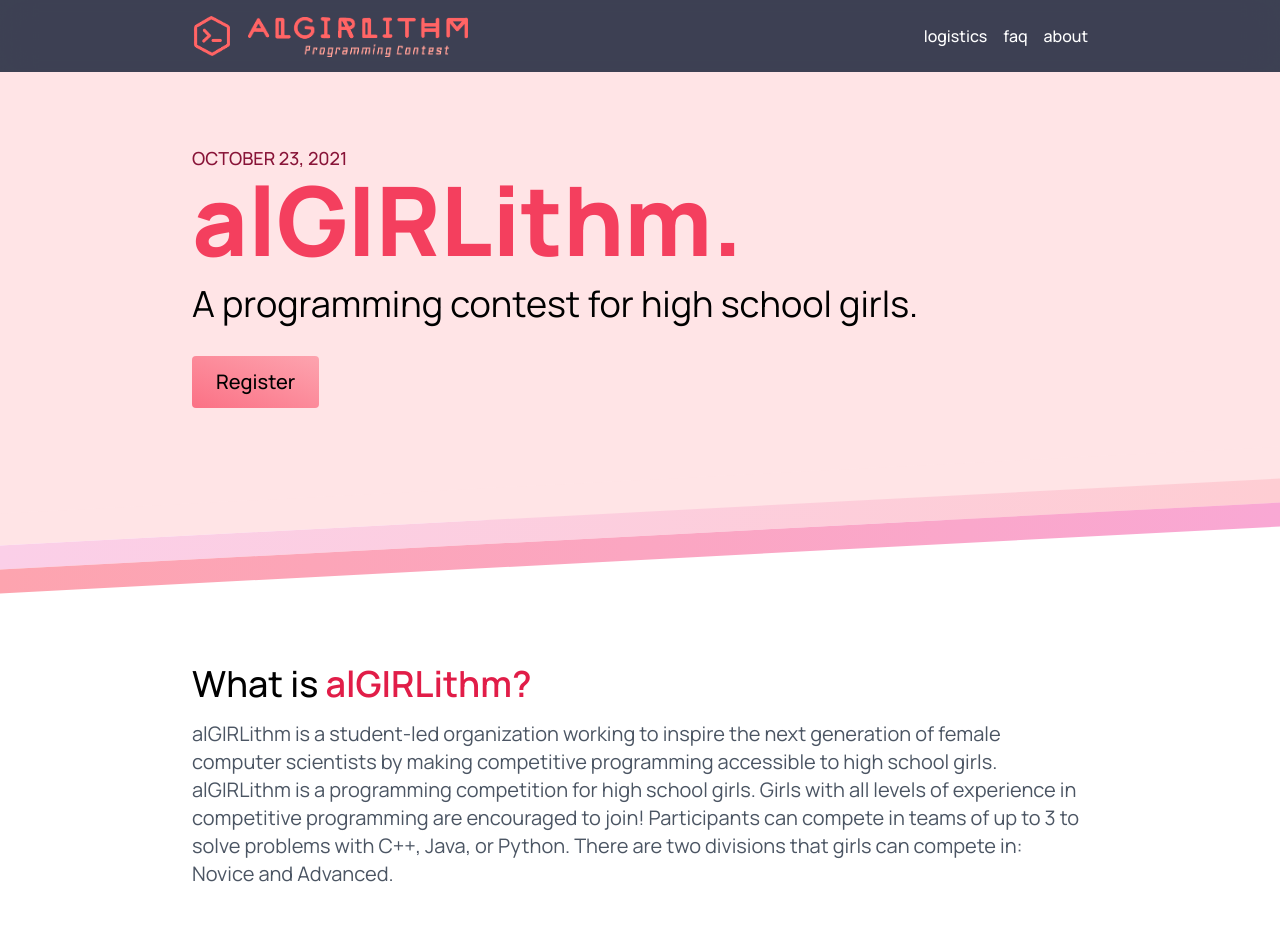
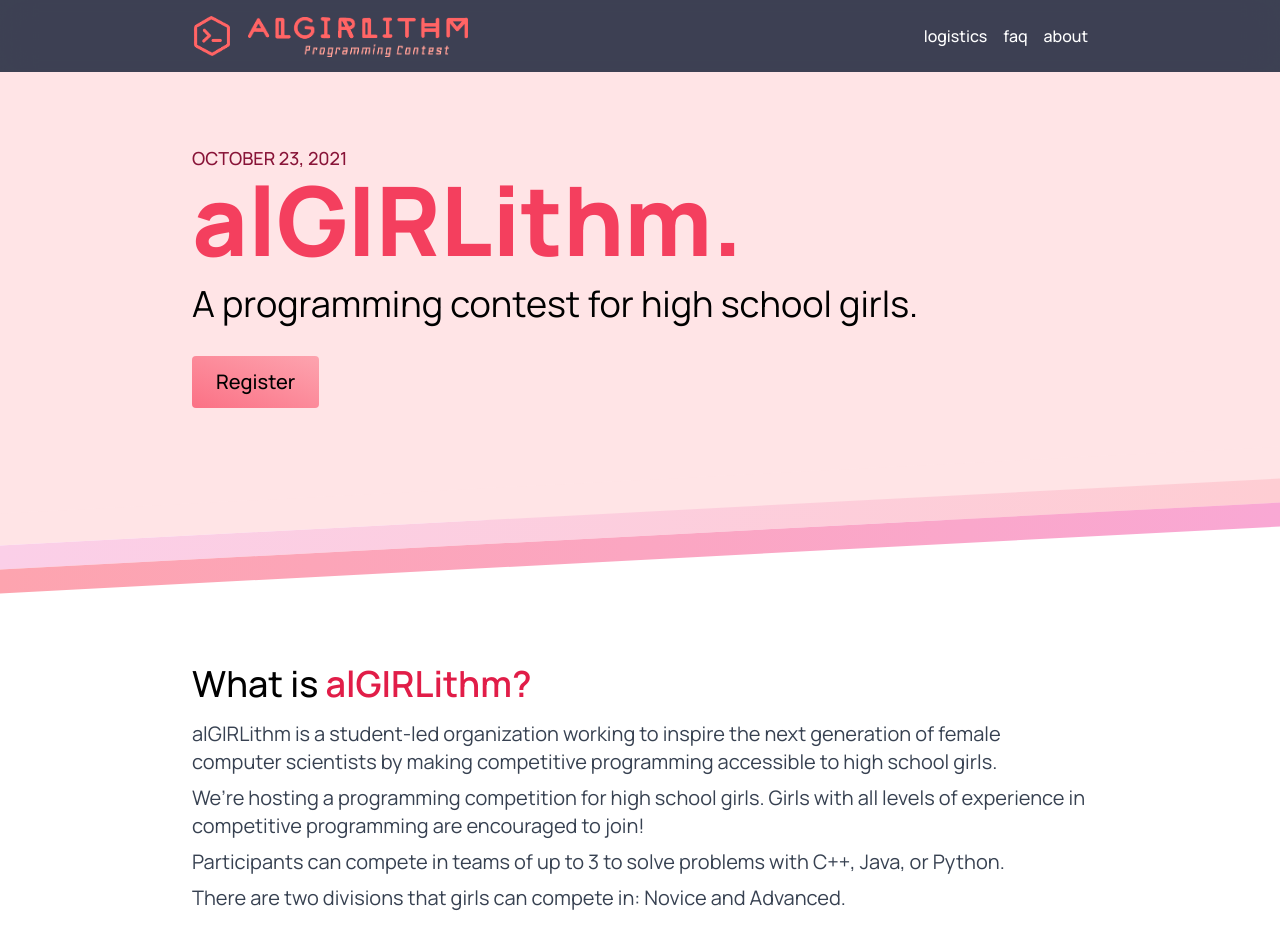
Before and after one commit to maggie-j-liu/algirlithm, a Next.js app: page / in a window 1280 px wide. Shown: the top 952 px of the page. Built offline with nearby package versions, Linux system fonts and the light colour scheme.

Commit message:
add rules + small changes

```diff
--- a/components/Section.jsx
+++ b/components/Section.jsx
@@ -1,6 +1,6 @@
 const Section = ({ children }) => {
   return (
-    <section className={"py-12 px-8 sm:px-20 md:px-24"}>
+    <section className={"py-8 px-8 sm:px-20 md:px-24"}>
       <div className={"max-w-4xl w-full mx-auto"}>{children}</div>
     </section>
   );
--- a/pages/index.jsx
+++ b/pages/index.jsx
@@ -58,16 +58,26 @@ const Home = () => {
                   alGIRLithm?
                 </span>
               </h2>
-              <p className={"text-lg sm:text-xl leading-relaxed text-gray-600"}>
-                alGIRLithm is a student-led organization working to inspire the
-                next generation of female computer scientists by making
-                competitive programming accessible to high school girls.
-                alGIRLithm is a programming competition for high school girls.
-                Girls with all levels of experience in competitive programming
-                are encouraged to join! Participants can compete in teams of up
-                to 3 to solve problems with C++, Java, or Python. There are two
-                divisions that girls can compete in: Novice and Advanced.
-              </p>
+              <div className="space-y-2 text-gray-700 text-lg sm:text-xl">
+                <p>
+                  alGIRLithm is a student-led organization working to inspire
+                  the next generation of female computer scientists by making
+                  competitive programming accessible to high school girls.
+                </p>
+                <p>
+                  We’re hosting a programming competition for high school girls.
+                  Girls with all levels of experience in competitive programming
+                  are encouraged to join!{" "}
+                </p>
+                <p>
+                  Participants can compete in teams of up to 3 to solve problems
+                  with C++, Java, or Python.
+                </p>
+                <p>
+                  There are two divisions that girls can compete in: Novice and
+                  Advanced.{" "}
+                </p>
+              </div>
             </div>
           </div>
         </section>
--- a/pages/logistics.jsx
+++ b/pages/logistics.jsx
@@ -28,9 +28,7 @@ const Logistics = () => {
         </Section>
         <Section>
           <Subtitle>Schedule</Subtitle>
-          <p className={"text-xl leading-relaxed text-gray-600"}>
-            schedule here
-          </p>
+          <p className={"text-xl leading-relaxed"}>schedule here</p>
         </Section>
         <Section>
           <Subtitle>Contest Format</Subtitle>
@@ -55,6 +53,13 @@ const Logistics = () => {
           <p className={"text-xl"}>
             There will be two divisions: Novice and Advanced.
           </p>
+          <SubSubtitle>Rules</SubSubtitle>
+          <p>
+            Participants must be high school students (or younger) who identify
+            as female or non-binary. Underrepresented minorities and students of
+            low socioeconomic status are strongly encouraged to participate.
+          </p>
+          <p>Templates and searching online during the contest is allowed</p>
         </Section>
       </div>
     </main>
```
